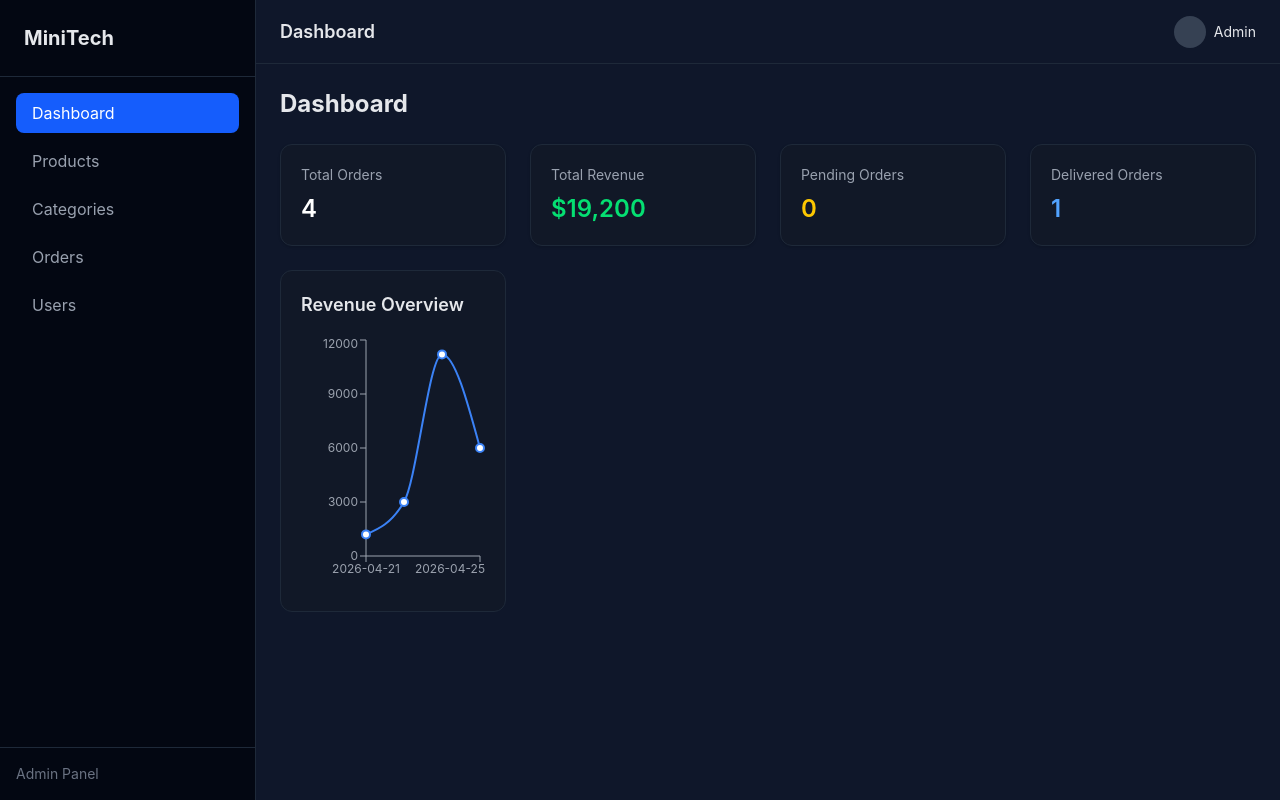
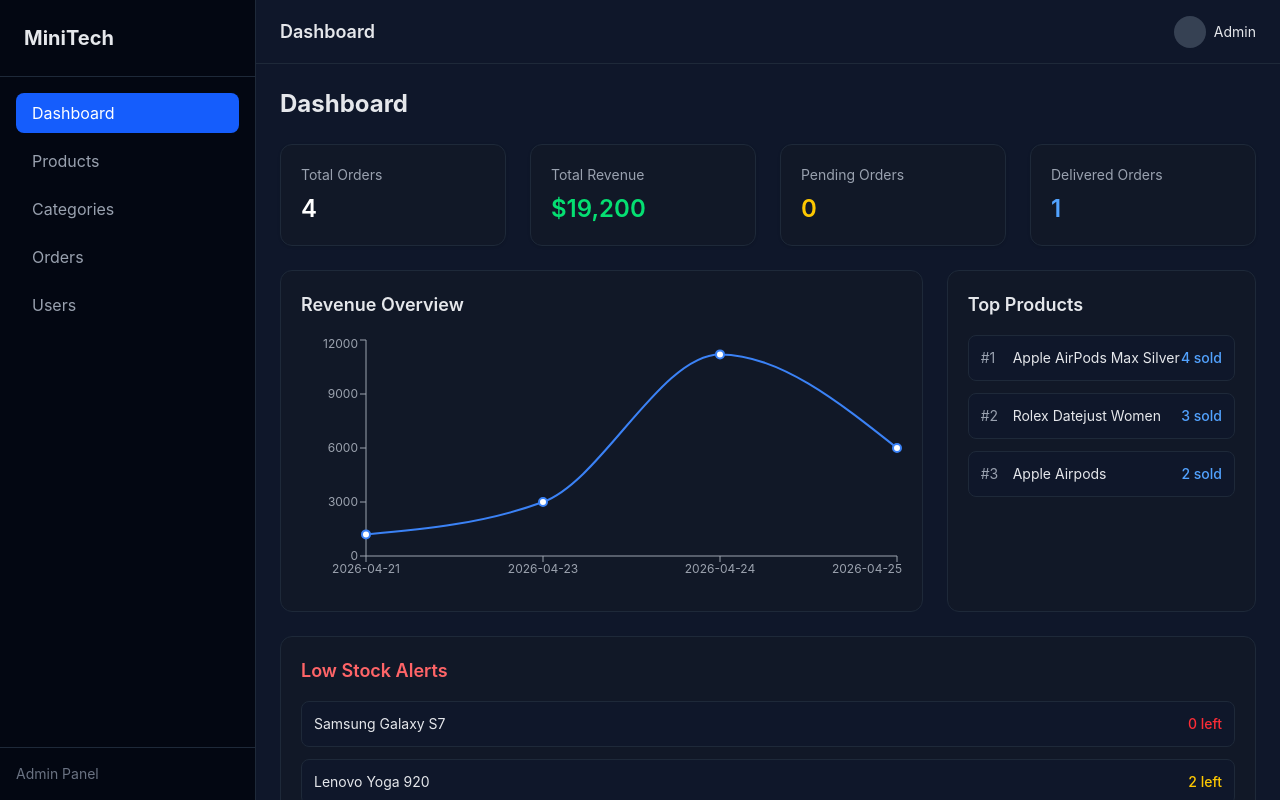
Before and after one commit to nibmangit/FUTURE_FS_02, a React (Vite) app in the folder admin-front/: page / in a window 1280 px wide. Built offline with nearby package versions, Linux system fonts and the light colour scheme.

Commit message:
feat: add top products and stock alert

```diff
--- /dev/null
+++ b/admin-front/src/components/dashboard/LowStock.jsx
@@ -0,0 +1,43 @@
+export default function LowStock({ data }) {
+  return (
+    <div className="bg-[#111827] p-5 rounded-xl border border-gray-800">
+
+      <h2 className="text-lg font-semibold mb-4 text-red-400">
+        Low Stock Alerts
+      </h2>
+
+      <div className="space-y-3">
+        {data.map((product) => (
+          <div
+            key={product.id}
+            className="flex items-center justify-between p-3 rounded-lg bg-[#0f172a] border border-gray-800"
+          >
+            {/* Product Name */}
+            <p className="text-sm text-gray-200">
+              {product.title}
+            </p>
+
+            {/* Stock */}
+            <span
+              className={`text-sm font-medium ${
+                product.stock === 0
+                  ? "text-red-500"
+                  : "text-yellow-400"
+              }`}
+            >
+              {product.stock} left
+            </span>
+          </div>
+        ))}
+
+        {/* Empty State */}
+        {data.length === 0 && (
+          <p className="text-sm text-gray-500 text-center">
+            No low stock items 🎉
+          </p>
+        )}
+      </div>
+
+    </div>
+  );
+}
--- /dev/null
+++ b/admin-front/src/components/dashboard/TopProducts.jsx
@@ -0,0 +1,34 @@
+export default function TopProducts({ data }) {
+  return (
+    <div className="bg-[#111827] p-5 rounded-xl border border-gray-800">
+
+      <h2 className="text-lg font-semibold mb-4">Top Products</h2>
+
+      <div className="space-y-3">
+        {data.map((product, index) => (
+          <div
+            key={product.id}
+            className="flex items-center justify-between p-3 rounded-lg bg-[#0f172a] border border-gray-800"
+          >
+            {/* Left */}
+            <div className="flex items-center gap-3">
+              <span className="text-sm text-gray-400 w-5">
+                #{index + 1}
+              </span>
+
+              <p className="text-sm text-gray-200">
+                {product.title}
+              </p>
+            </div>
+
+            {/* Right */}
+            <div className="text-sm text-blue-400 font-medium">
+              {product.sold} sold
+            </div>
+          </div>
+        ))}
+      </div>
+
+    </div>
+  );
+}
--- a/admin-front/src/pages/Dashboard.jsx
+++ b/admin-front/src/pages/Dashboard.jsx
@@ -1,5 +1,7 @@
 import StatCard from "../components/dashboard/StatCard";
 import RevenueChart from "../components/dashboard/RevenueChart";
+import TopProducts from "../components/dashboard/TopProducts";
+import LowStock from "../components/dashboard/LowStock";
 
 export default function Dashboard() {
   const data = {
@@ -16,6 +18,40 @@ export default function Dashboard() {
     { date: "2026-04-23", revenue: 3000.0 },
     { date: "2026-04-24", revenue: 11200.0 },
     { date: "2026-04-25", revenue: 6000.0 },
+  ],
+    top_products: [
+    {
+      id: "1",
+      title: "Apple AirPods Max Silver",
+      sold: 4,
+    },
+    {
+      id: "2",
+      title: "Rolex Datejust Women",
+      sold: 3,
+    },
+    {
+      id: "3",
+      title: "Apple Airpods",
+      sold: 2,
+    },
+  ],
+    low_stock: [
+    {
+      id: "1",
+      title: "Samsung Galaxy S7",
+      stock: 0,
+    },
+    {
+      id: "2",
+      title: "Lenovo Yoga 920",
+      stock: 2,
+    },
+    {
+      id: "3",
+      title: "Lenovo Yoga 920",
+      stock: 2,
+    },
   ],
   };
 
@@ -43,9 +79,14 @@ export default function Dashboard() {
           value={data.order_summary.delivered}
           color="text-blue-400"
         />
-
-        <RevenueChart data={data.daily_revenue} />
       </div>
+      <div className="grid grid-cols-1 lg:grid-cols-3 gap-6">
+        <div className="lg:col-span-2">
+          <RevenueChart data={data.daily_revenue} />
+        </div>
+        <TopProducts data={data.top_products} />
+      </div>
+        <LowStock data={data.low_stock} />
     </div>
   );
 }
```
